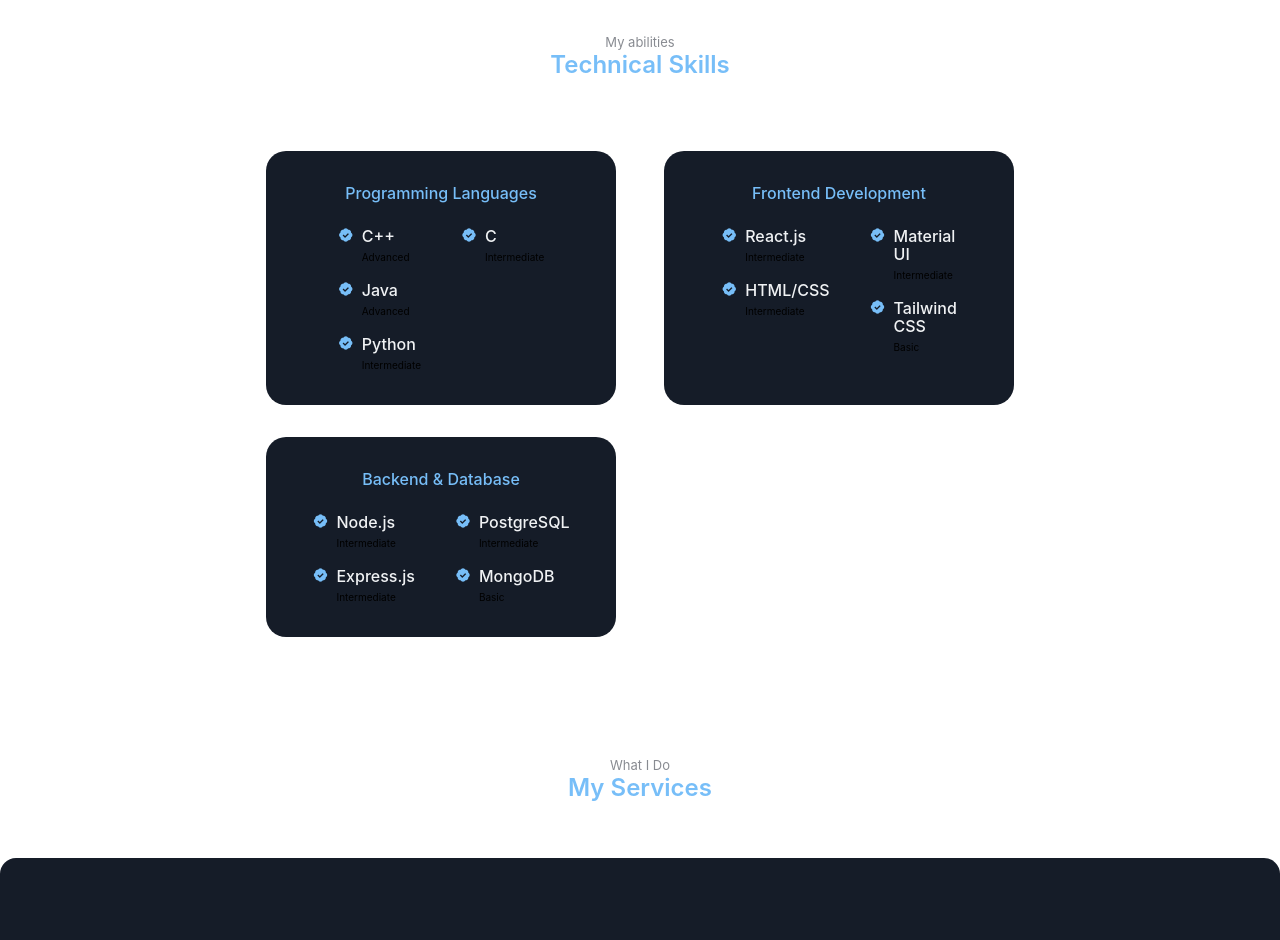
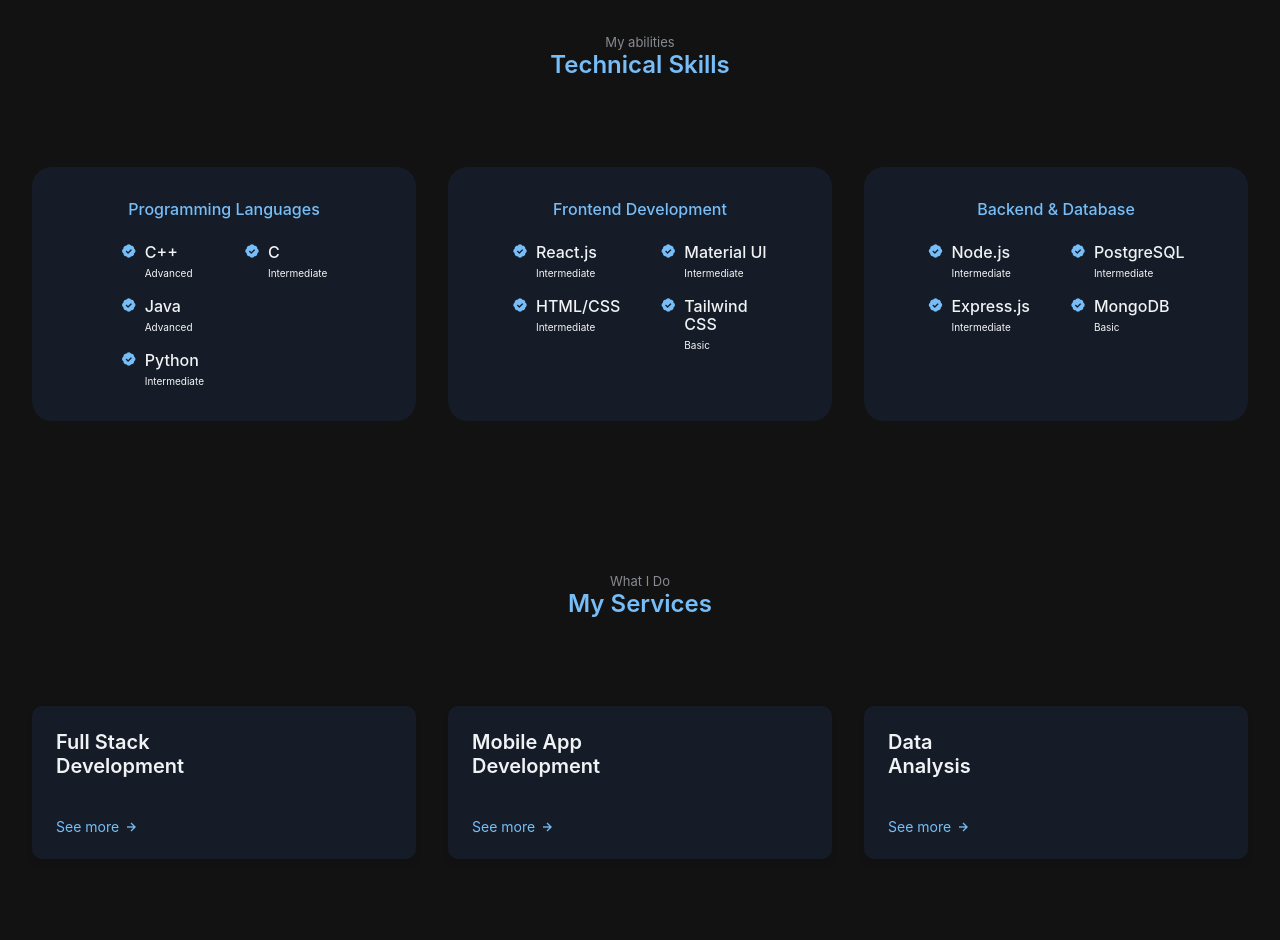
Before and after one commit to vijaynarendranv/my-portfolio, a React (Create React App) app: page / in a window 1280 px wide. Shown: the part 1440-2380 px from the top of the page. Built offline with nearby package versions, Linux system fonts and the light colour scheme.

Commit message:
professional touch

```diff
--- a/package.json
+++ b/package.json
@@ -20,6 +20,7 @@
     "react-router-dom": "^7.4.0",
     "react-scripts": "5.0.1",
     "react-scroll": "^1.9.3",
+    "react-toastify": "^11.0.5",
     "scrollreveal": "^4.0.9",
     "swiper": "^11.2.6",
     "web-vitals": "^2.1.4"
--- a/src/components/Header.jsx
+++ b/src/components/Header.jsx
@@ -1,21 +1,28 @@
 // components/Header.js
-import React, { useState, useEffect } from 'react';
-import { Link } from 'react-scroll';
-import './css/header.css'
+import React, { useState, useEffect } from "react";
+import { Link } from "react-scroll";
+import "./css/header.css";
+import { ToastContainer, toast } from "react-toastify";
 
 const Header = () => {
-  const [theme, setTheme] = useState('light');
-  const [activeSection, setActiveSection] = useState('home');
+  const [theme, setTheme] = useState("dark");
+  const [activeSection, setActiveSection] = useState("home");
 
   const toggleTheme = () => {
-    setTheme(theme === 'light' ? 'dark' : 'light');
+    if (theme === "dark") {
+      toast("Working on the theme fix, will get it ready within 18.05.2025", {
+        autoclose: 200,
+      });
+    }
+    setTheme(theme === "light" ? "dark" : "light");
     document.body.classList.toggle('dark-theme');
   };
 
-  // Set up scroll event listener to detect active section
   useEffect(() => {
+    document.body.classList.add("dark-theme");
+
     const handleScroll = () => {
-      const sections = ['home', 'about', 'skills', 'work', 'contact'];
+      const sections = ["home", "about", "skills", "work", "contact"];
       const scrollPosition = window.scrollY + 200;
 
       for (const section of sections) {
@@ -24,7 +31,10 @@
           const offsetTop = element.offsetTop;
           const offsetHeight = element.offsetHeight;
 
-          if (scrollPosition >= offsetTop && scrollPosition < offsetTop + offsetHeight) {
+          if (
+            scrollPosition >= offsetTop &&
+            scrollPosition < offsetTop + offsetHeight
+          ) {
             setActiveSection(section);
             break;
           }
@@ -32,12 +42,13 @@
       }
     };
 
-    window.addEventListener('scroll', handleScroll);
-    return () => window.removeEventListener('scroll', handleScroll);
+    window.addEventListener("scroll", handleScroll);
+    return () => window.removeEventListener("scroll", handleScroll);
   }, []);
 
   return (
     <header className="header" id="header">
+      <ToastContainer />
       <nav className="nav container">
         <div className="nav__menu">
           <ul className="nav__list">
@@ -45,45 +56,55 @@
               <Link
                 to="home"
                 smooth={true}
-                className={`nav__link ${activeSection === 'home' ? 'active-link' : ''}`}
+                className={`nav__link ${
+                  activeSection === "home" ? "active-link" : ""
+                }`}
               >
-                <i className='bx bx-home-alt'></i>
+                <i className="bx bx-home-alt"></i>
               </Link>
             </li>
             <li className="nav__item">
               <Link
                 to="about"
                 smooth={true}
-                className={`nav__link ${activeSection === 'about' ? 'active-link' : ''}`}
+                className={`nav__link ${
+                  activeSection === "about" ? "active-link" : ""
+                }`}
               >
-                <i className='bx bx-user'></i>
+                <i className="bx bx-user"></i>
               </Link>
             </li>
             <li className="nav__item">
               <Link
                 to="skills"
                 smooth={true}
-                className={`nav__link ${activeSection === 'skills' ? 'active-link' : ''}`}
+                className={`nav__link ${
+                  activeSection === "skills" ? "active-link" : ""
+                }`}
               >
-                <i className='bx bx-book'></i>
+                <i className="bx bx-book"></i>
               </Link>
             </li>
             <li className="nav__item">
               <Link
                 to="work"
                 smooth={true}
-                className={`nav__link ${activeSection === 'work' ? 'active-link' : ''}`}
+                className={`nav__link ${
+                  activeSection === "work" ? "active-link" : ""
+                }`}
               >
-                <i className='bx bx-briefcase-alt-2'></i>
+                <i className="bx bx-briefcase-alt-2"></i>
               </Link>
             </li>
             <li className="nav__item">
               <Link
                 to="contact"
                 smooth={true}
-                className={`nav__link ${activeSection === 'contact' ? 'active-link' : ''}`}
+                className={`nav__link ${
+                  activeSection === "contact" ? "active-link" : ""
+                }`}
               >
-                <i className='bx bx-message-square-detail'></i>
+                <i className="bx bx-message-square-detail"></i>
               </Link>
             </li>
           </ul>
@@ -91,7 +112,9 @@
 
         {/* Theme change button */}
         <i
-          className={`bx ${theme === 'light' ? 'bx-moon' : 'bx-sun'} change-theme`}
+          className={`bx ${
+            theme === "light" ? "bx-moon" : "bx-sun"
+          } change-theme`}
           id="theme-button"
           onClick={toggleTheme}
         ></i>
--- a/src/components/Services.jsx
+++ b/src/components/Services.jsx
@@ -1,6 +1,7 @@
 // components/Services.js
 import React, { useState } from 'react';
 import  "./css/services.css";
+import "./css/skills.css"
 const Services = () => {
   const [modalStates, setModalStates] = useState({
     fullstack: false,
--- a/src/components/Skills.jsx
+++ b/src/components/Skills.jsx
@@ -7,7 +7,7 @@
     <section className="skills section" id="skills">
       <span className="section__subtitle">My abilities</span>
       <h2 className="section__title">Technical Skills</h2>
-      <div className="skills__container container grid">
+      <div className="skills__container_container_grid">
         <div className="skills__content">
           <h3 className="skills__title">Programming Languages</h3>
 
--- a/src/components/css/services.css
+++ b/src/components/css/services.css
@@ -1,3 +1,15 @@
+.services__container_container_grid {
+  display: grid;
+  grid-template-columns: repeat(auto-fit, minmax(300px, 1fr)); /* Responsive columns */
+  gap: 2rem;
+  padding: 2rem;
+}
+
+.services__card {
+  border-radius: 10px;
+  padding: 1.5rem;
+  box-shadow: 0 4px 6px rgba(0,0,0,0.1);
+}
 
 @media only screen and (max-width: 768px) {
     .services__container_container_grid{
--- a/src/components/css/skills.css
+++ b/src/components/css/skills.css
@@ -1,4 +1,15 @@
+.skills__container_container_grid {
+  display: grid;
+  grid-template-columns: repeat(auto-fit, minmax(300px, 1fr)); /* Responsive columns */
+  gap: 2rem;
+  padding: 2rem;
+}
 
+.services__card {
+  border-radius: 10px;
+  padding: 1.5rem;
+  box-shadow: 0 4px 6px rgba(0,0,0,0.1);
+}
 
 @media only screen and (max-width: 768px) {
     .skills section{
```
Also changed, not shown: 1 other file (tests, documents, lock files or other folders).
